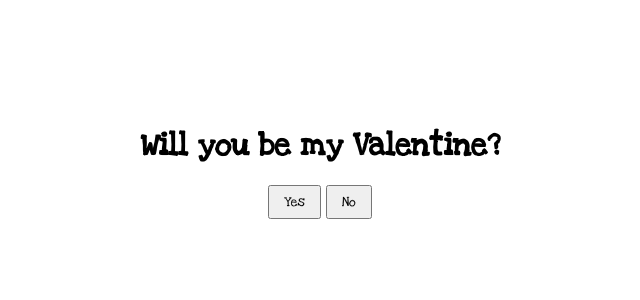
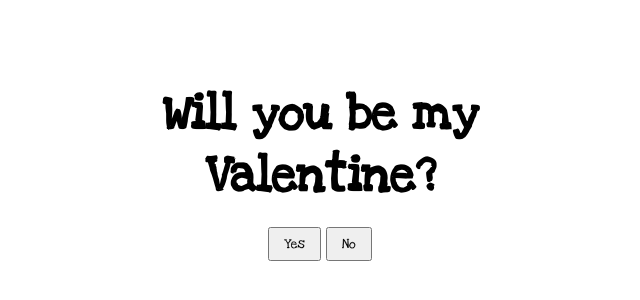
Before and after one commit to Shio703/valentine, a plain HTML site: page index.html in a window 1280 px wide. Shown: the part 224-524 px from the top of the page, without its empty margins (320-960 px from the left). Drawn offline with Linux system fonts and the light colour scheme.

Commit message:
patch: clamp for heading font-size added

```diff
--- a/assets/css/styles.css
+++ b/assets/css/styles.css
@@ -27,6 +27,7 @@ body {
   text-align: center;
   h1 {
     margin-bottom: 20px;
+    font-size: clamp(2.3rem, 8vw, 50px);
   }
   button {
     padding: 7px 14px;
```
